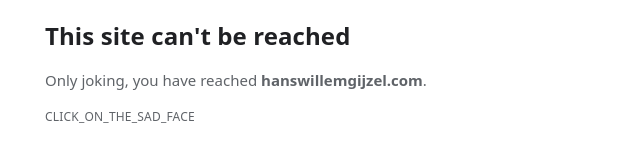
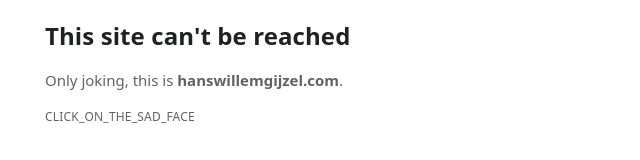
Before and after one commit to hanswillem/hanswillemgijzel-website, a plain HTML site: page index.html in a window 1280 px wide. Shown: the part 253-413 px from the top of the page, without its empty margins (319-959 px from the left). Drawn offline with Linux system fonts and the light colour scheme.

Commit message:
Changed text a bit

```diff
--- a/index.html
+++ b/index.html
@@ -143,7 +143,7 @@
                 <h1>This site can't be reached</h1>
 
                 <p class="lead">
-                    Only joking, you have reached
+                    Only joking, this is
                     <strong>hanswillemgijzel.com</strong>.
                 </p>
 
```
Also changed, not shown: images/flavicon.png (added).
